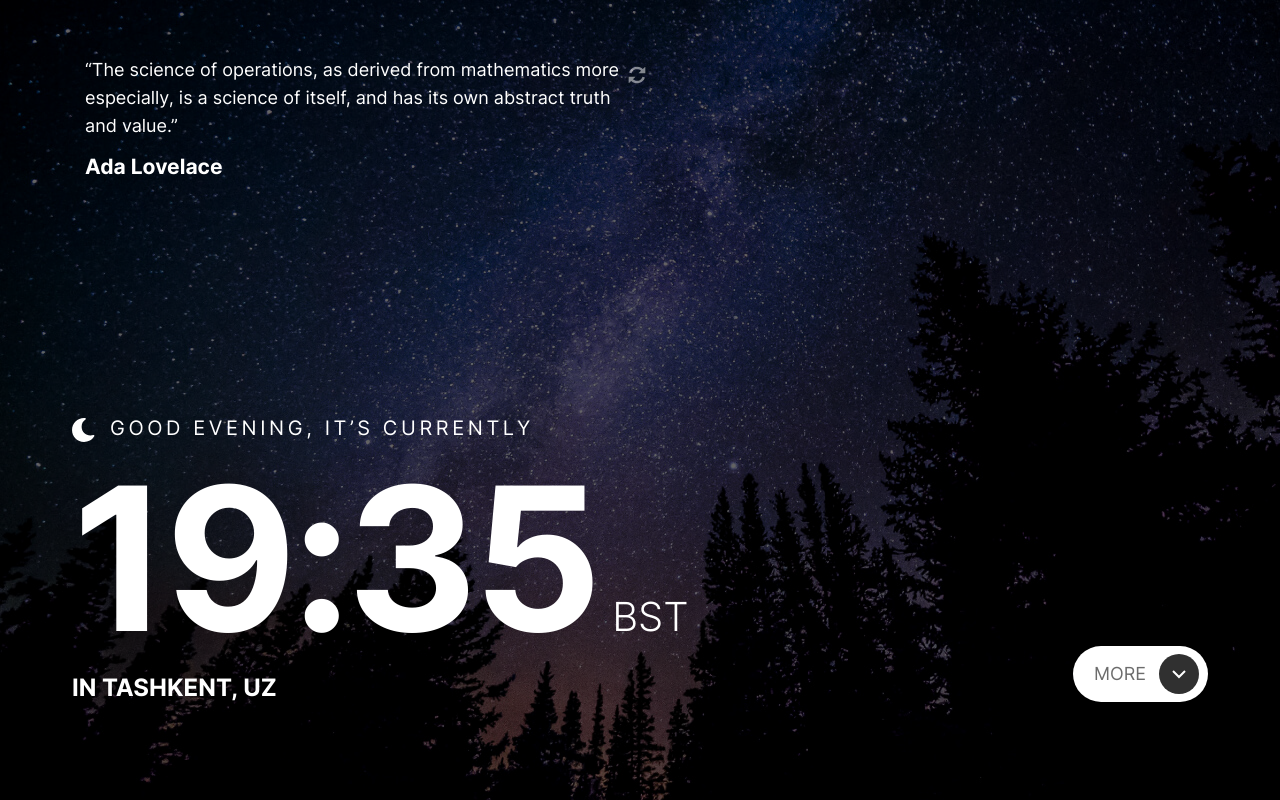
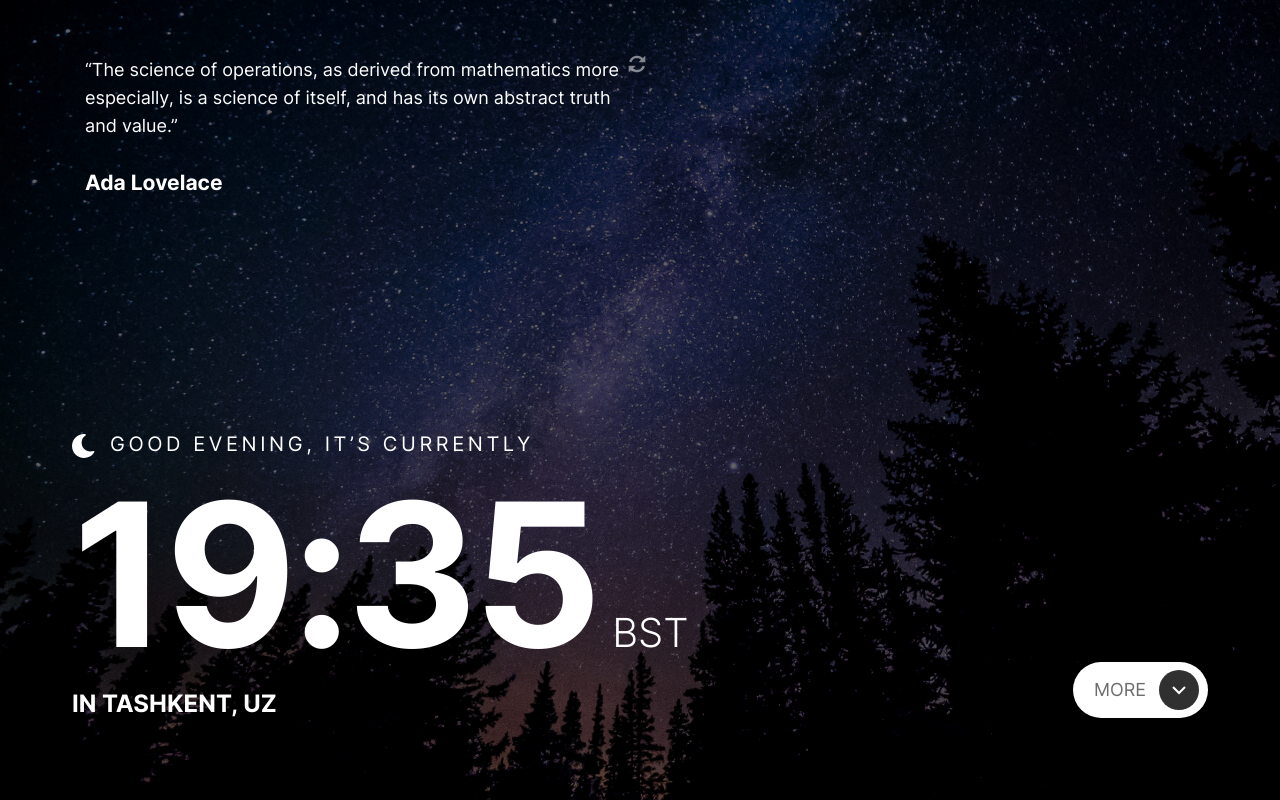
Before and after one commit to Jaloliddin7/New-date, a plain HTML site: page index.html in a window 1280 px wide. Drawn offline with Linux system fonts and the light colour scheme; files whose address does not match are found by name.

Commit message:
Tuzatish kirtildi

```diff
--- a/sass/layout/_footer.scss
+++ b/sass/layout/_footer.scss
@@ -14,7 +14,7 @@ body {
 .wrapper {
     position: absolute;
     opacity: 0.4;
-    width:100vw;
+    width: 100vw;
     height: 100vh;
     z-index: -1;
     background-image: url('../imgs/jpg/img4.jpg');
@@ -27,9 +27,9 @@ body {
     position: relative;
     width: min(100%, 1162px);
     margin: 0 auto;
-    padding: 56px 26px;
+    padding: 56px 26px 0;
     z-index: 1;
-    margin-bottom: 177px;
+    margin-bottom: 233px;
 
     @include responsive(mobilniy) {
         padding: 80px 64px 0px;
@@ -49,6 +49,7 @@ body {
 
 .header__wrap__text {
     width: min(100%, 540px);
+    min-height: 100px;
     color: $white-color;
     margin-bottom: 13px;
     position: relative;
@@ -96,6 +97,13 @@ body {
 .moon {
     display: none;
 }
+
 .none {
     display: block;
 }
+
+.all {
+    width: 100%;
+    width: 100vw;
+    height: 100vh;
+}
--- a/sass/layout/_header.scss
+++ b/sass/layout/_header.scss
@@ -230,6 +230,6 @@ ul {
     transform: rotate(180deg);
 }
 
-.padding{
+.padding {
     padding: 56px 26px 0;
 }
```
Also changed, not shown: sass/main.css, 1 other file.
